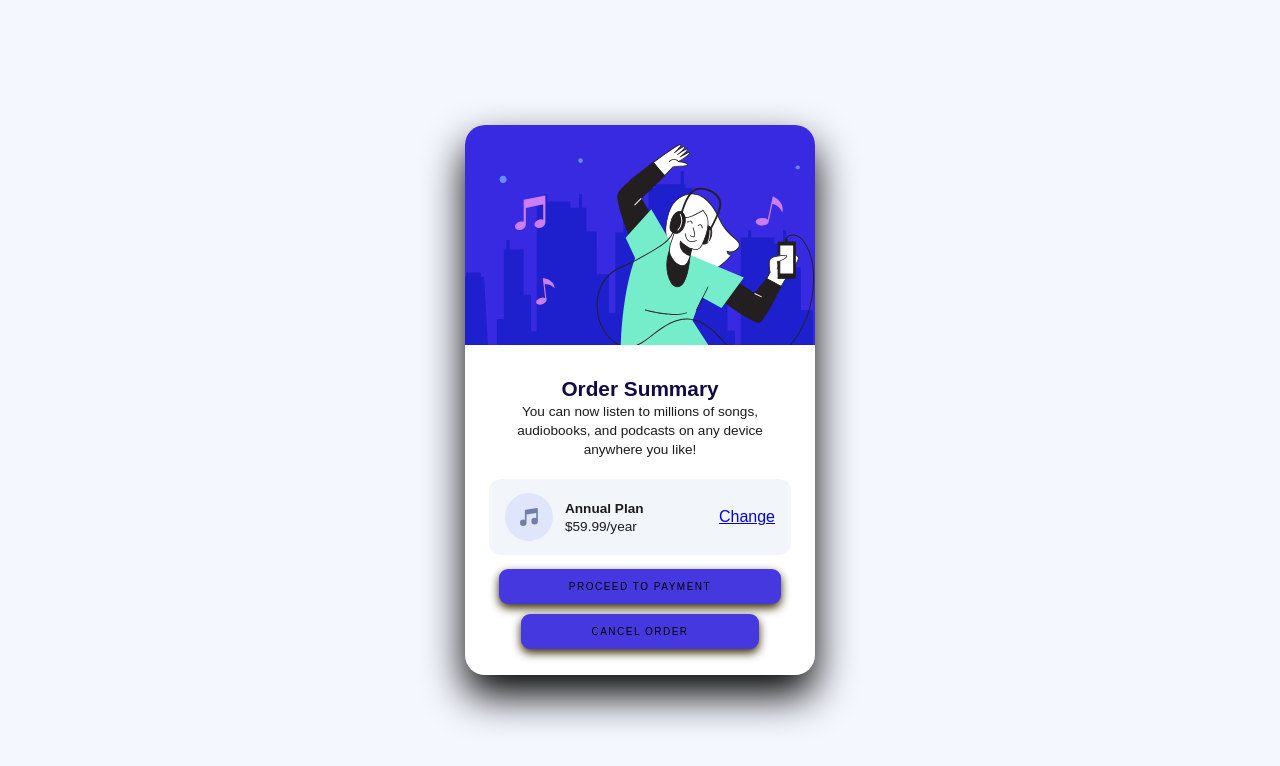
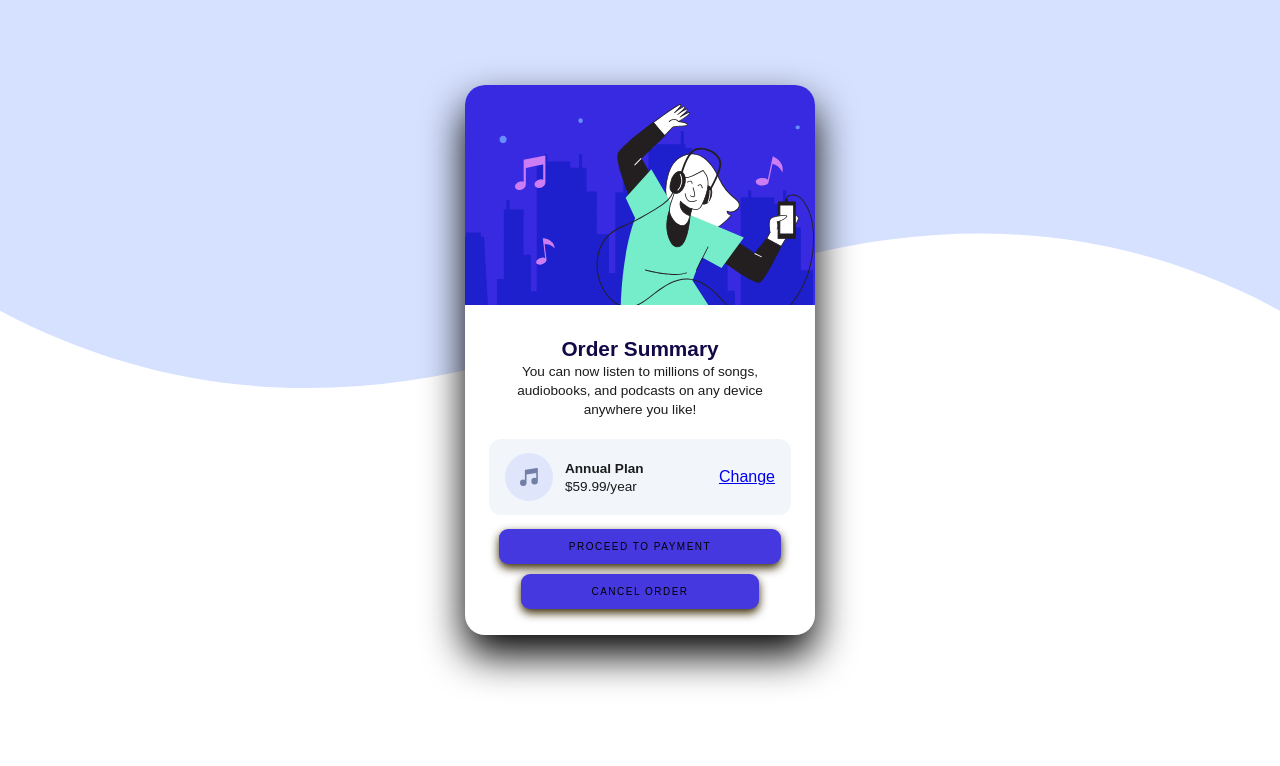
Before and after one commit to dasilvaaquinoa-coder/trabalho-front, a plain HTML site: page index.html in a window 1280 px wide. Drawn offline with Linux system fonts and the light colour scheme.

Commit message:
Add files via upload

```diff
--- a/style.css
+++ b/style.css
@@ -10,10 +10,14 @@ body{
     display:flex;
     justify-content:center;
     align-items:center; /*centraliza os elementos filhos verticalmente na tela. */
-    min-height:100vh;
-    background:linear-gradient(90deg,#f5f7ff,#f5f7ff,#f5f7ff); /* cria um fundo com degrade na direcao
+    min-height:90vh;
+    background:linear-gradient(90deg,#a1c4ee,#c9d0ee,#abbaf1); /* cria um fundo com degrade na direcao
     de 90 graus (da esquerda para a direita), transicionando de cor). */
     font-family: Arial, Helvetica, sans-serif;
+    background-image:url("images/pattern-background-desktop.svg");
+    background-repeat: no-repeat;
+    background-size:contain;
+    background-position:top center;
 }
 
 .plan-details{
```
